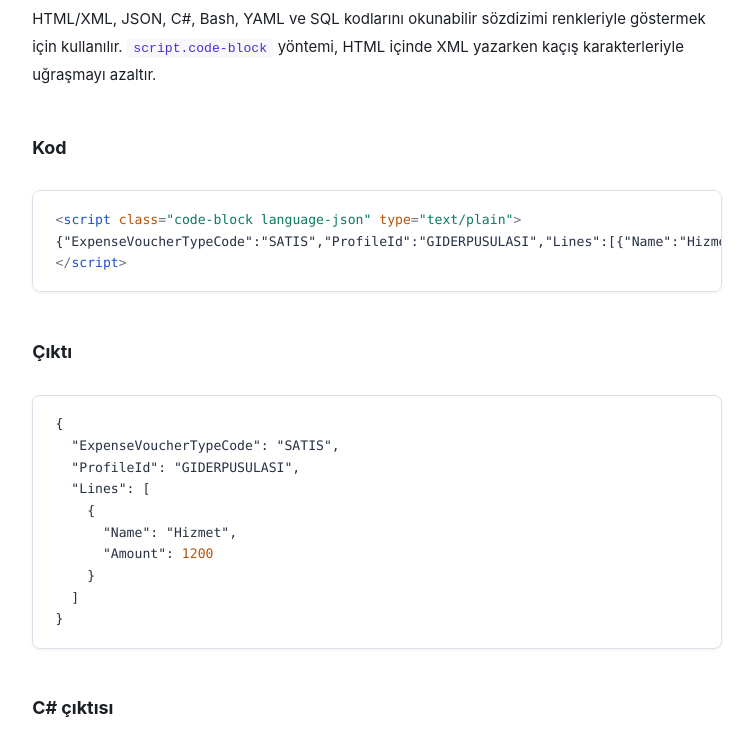
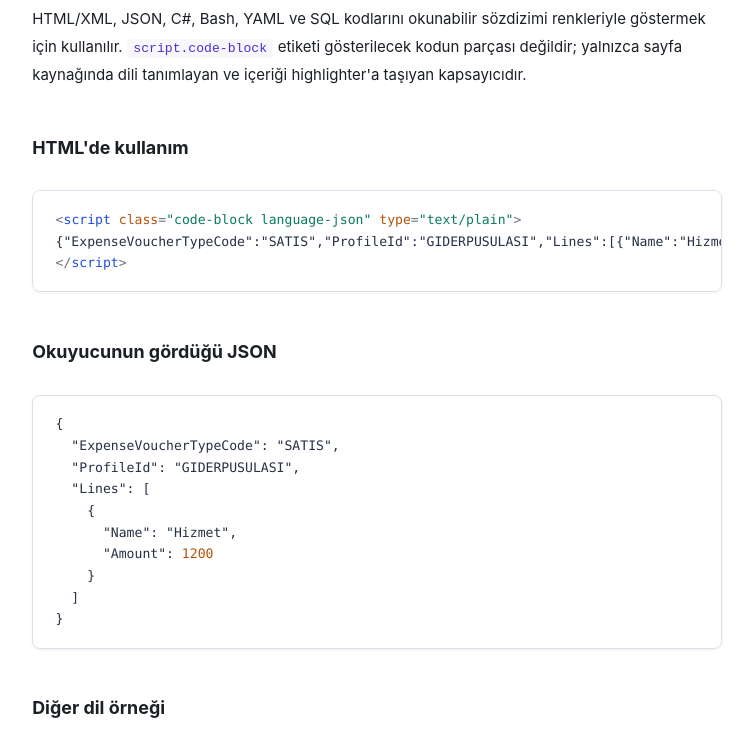
Before and after one commit to Oxara/Oxara.DocumentTemplate, a plain HTML site: page docs/code-features.html in a window 1280 px wide. Shown: the part 460-1208 px from the top of the page, without its empty margins (283-1036 px from the left). Drawn offline with Linux system fonts and the light colour scheme.

Commit message:
docs: clarify code block source and output

```diff
--- a/docs/code-features.html
+++ b/docs/code-features.html
@@ -64,21 +64,22 @@
             </header>
             <section id="s-code">
             <h2 id="h-code">Code Highlight</h2>
-            <p>HTML/XML, JSON, C#, Bash, YAML ve SQL kodlarını okunabilir sözdizimi renkleriyle göstermek için kullanılır. <code>script.code-block</code> yöntemi, HTML içinde XML yazarken kaçış karakterleriyle uğraşmayı azaltır.</p>
-            <h3 id="h-code-code">Kod</h3>
+            <p>HTML/XML, JSON, C#, Bash, YAML ve SQL kodlarını okunabilir sözdizimi renkleriyle göstermek için kullanılır. <code>script.code-block</code> etiketi gösterilecek kodun parçası değildir; yalnızca sayfa kaynağında dili tanımlayan ve içeriği highlighter'a taşıyan kapsayıcıdır.</p>
+            <h3 id="h-code-code">HTML'de kullanım</h3>
             <pre><code class="language-html">&lt;script class="code-block language-json" type="text/plain"&gt;
 {"ExpenseVoucherTypeCode":"SATIS","ProfileId":"GIDERPUSULASI","Lines":[{"Name":"Hizmet","Amount":1200}]}
 &lt;/script&gt;</code></pre>
-            <h3 id="h-code-output">Çıktı</h3>
+            <h3 id="h-code-output">Okuyucunun gördüğü JSON</h3>
             <script class="code-block language-json" type="text/plain">
 {"ExpenseVoucherTypeCode":"SATIS","ProfileId":"GIDERPUSULASI","Lines":[{"Name":"Hizmet","Amount":1200}]}
             </script>
-            <h3 id="h-code-csharp-output">C# çıktısı</h3>
+            <h3 id="h-code-csharp-output">Diğer dil örneği</h3>
             <pre><code class="language-csharp">public async Task SendAsync(int orderId)
 {
     await emailService.SendAsync(orderId);
 }</code></pre>
             <div class="callout callout-info"><b>Dil class'ı:</b> Renklendirme için kod bloğunda <code>language-csharp</code>, <code>language-bash</code>, <code>language-yaml</code> veya desteklenen başka bir dil class'ı bulunmalıdır.</div>
+            <p><strong>İçerik kuralı:</strong> Handbook ve guide sayfalarında okuyucuya yalnızca gerçek JSON, XML veya kaynak kod gösterilir. <code>script.code-block</code> kapsayıcısı yalnızca Template feature kullanımını açıklayan teknik örneklerde görünür.</p>
         </section>
 
 <section id="s-copy-code">
```
Also changed, not shown: 1 other file.
